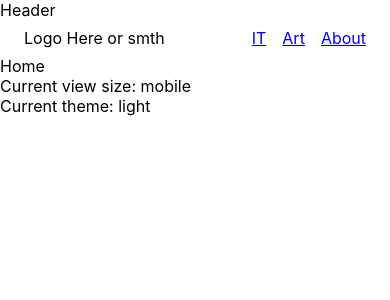
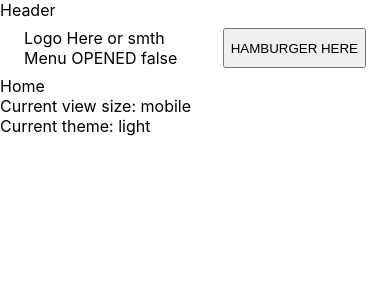
Before and after one commit to Matylda-Lewandowska/cv-page, a React (Create React App) app: page /#/home in a window 390 px wide. Shown: the top 300 px of the page. Built offline with nearby package versions, Linux system fonts and the light colour scheme.

Commit message:
add function for hamburger on not desktop

```diff
--- a/src/components/Header/Header.tsx
+++ b/src/components/Header/Header.tsx
@@ -1,7 +1,16 @@
-import React from 'react';
+import React, { useState } from 'react';
 import './header.scss';
+import { useMainContext } from '../../context/MainContext';
+import { ViewSizeEnum } from '../../enums/ViewSizeEnum';
 
 export const Header = () => {
+  const { viewSize } = useMainContext();
+  const [openedMenu, setOpenedMenu] = useState<boolean>(false);
+
+  const handleOpeningMenu = () => {
+    setOpenedMenu((prev) => { return (!prev); });
+  };
+
   const navList = [
     {
       title: 'IT',
@@ -26,21 +35,40 @@ export const Header = () => {
             Logo Here or smth
           </div>
 
+          {viewSize !== ViewSizeEnum.DESKTOP &&
+              (<div>Menu OPENED {`${openedMenu}`}</div>)
+          }
         </div>
 
-        <div className='nav__list'>
-          {navList.map(navItem => {
+        {viewSize === ViewSizeEnum.DESKTOP &&
+        (<div className='nav__list'>
+          {navList.map((navItem, idx) => {
             return (
-              <a href={navItem.link}>
-                <div className='nav__list-item'>
-                  {navItem.title}
-                </div>
-              </a>
+              <div key={idx}>
+
+                <a href={navItem.link}>
+                  <div className='nav__list-item'>
+                    {navItem.title}
+                  </div>
+                </a>
+              </div>
             );
           })
 
           }
-        </div>
+        </div>)
+        }
+
+        {viewSize !== ViewSizeEnum.DESKTOP &&
+          (
+            <button
+              className='nav__menu-button'
+              onClick={handleOpeningMenu}>
+              HAMBURGER HERE
+            </button>
+          )
+        }
+
       </nav>
     </>
   );
```
